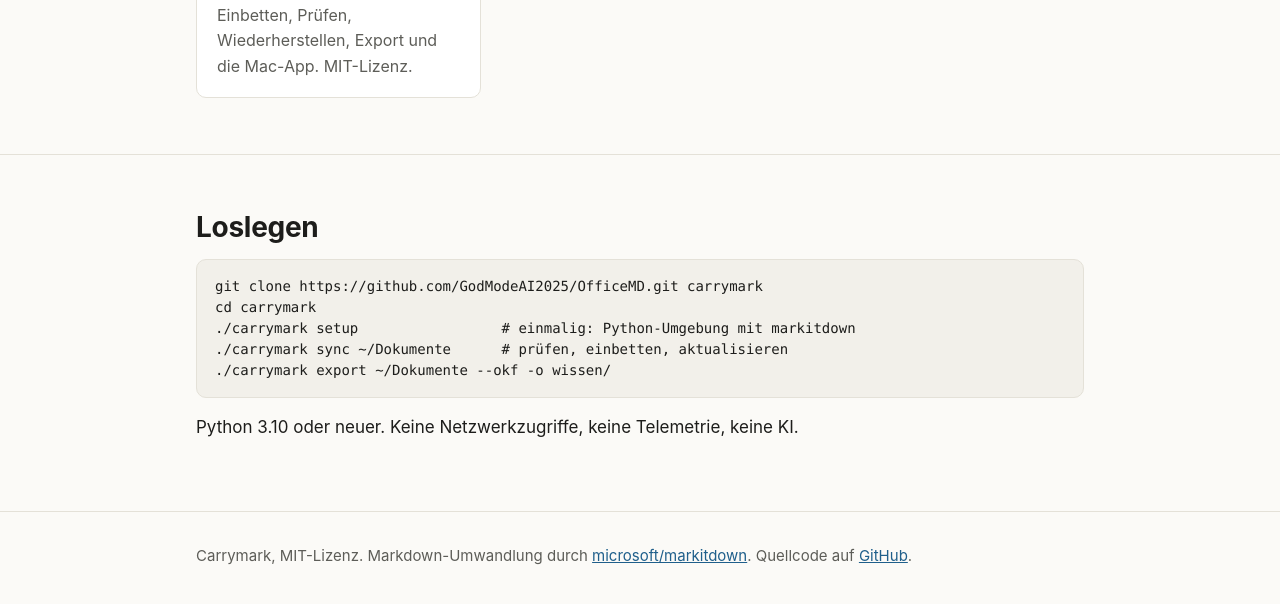
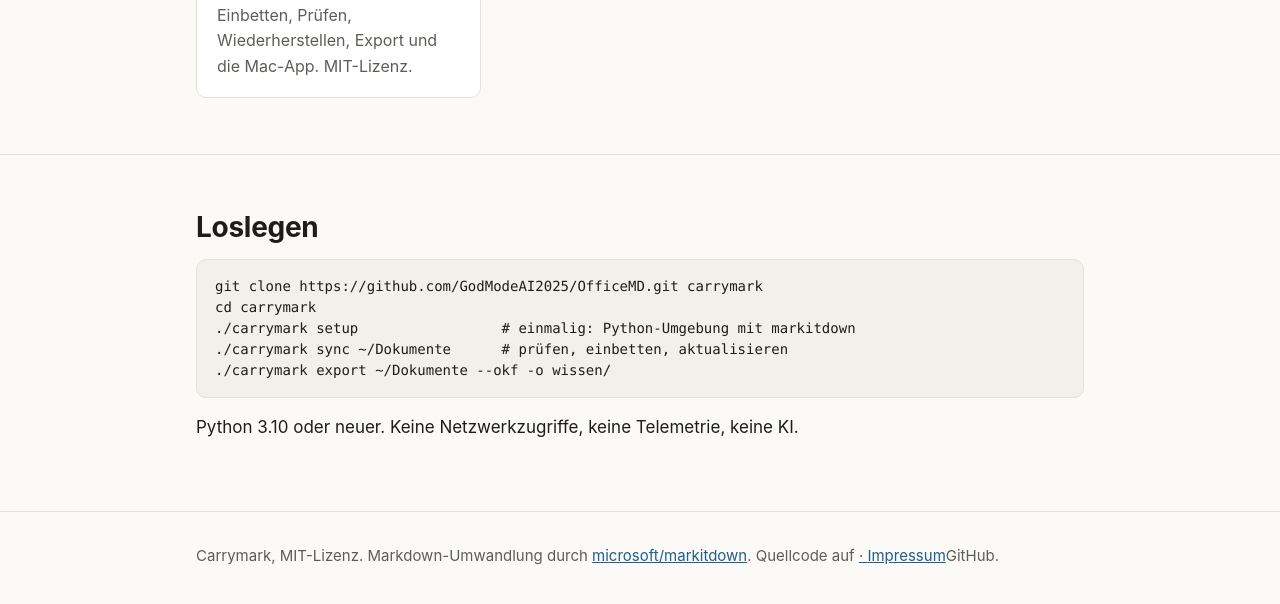
Before and after one commit to GodModeAI2025/OfficeMD, a plain HTML site: page docs/index.html in a window 1280 px wide. Shown: the part 4231-4835 px from the top of the page. Drawn offline with Linux system fonts and the light colour scheme.

Commit message:
Add accessible Impressum link to GitHub Pages

```diff
--- a/docs/index.html
+++ b/docs/index.html
@@ -311,7 +311,7 @@ cd carrymark
 <footer>
   <div class="wrap">Carrymark, MIT-Lizenz. Markdown-Umwandlung durch
   <a href="https://github.com/microsoft/markitdown">microsoft/markitdown</a>. Quellcode auf
-  <a href="https://github.com/GodModeAI2025/OfficeMD">GitHub</a>.</div>
+  <a href="https://github.com/GodModeAI2025/OfficeMD"> · <a href="https://godmodeai2025.github.io/MarkZimmermann/">Impressum</a>GitHub</a>.</div>
 </footer>
 
 <script>
```
